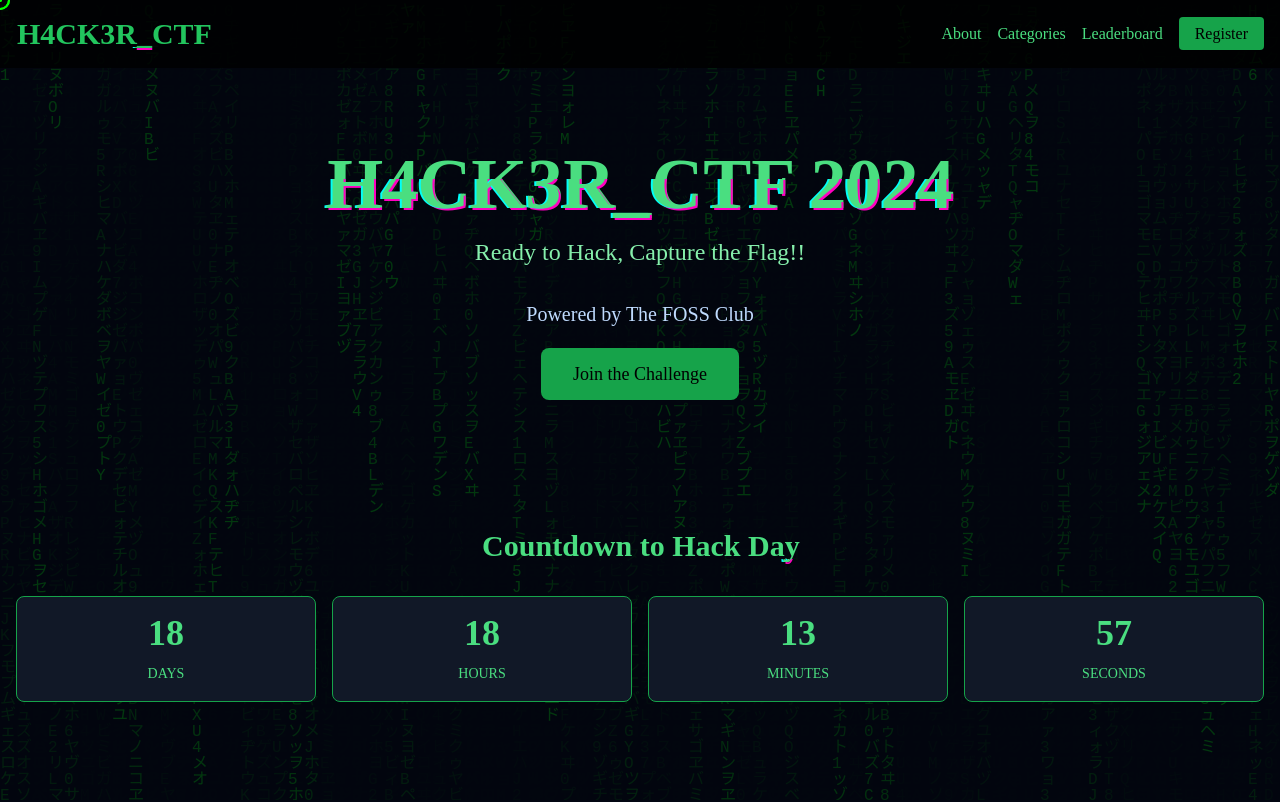
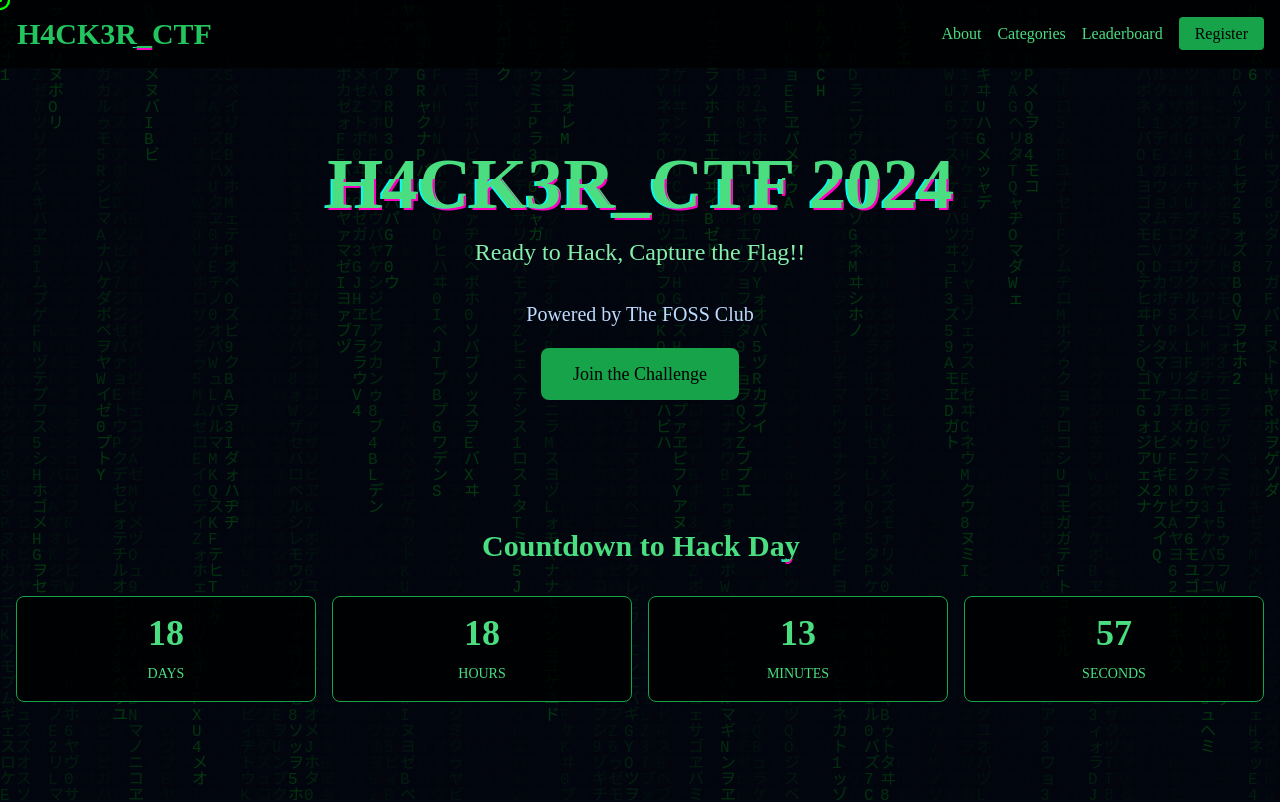
Before and after one commit to thefossclub/H4CK3R_CTF, a React (Create React App) app: page / in a window 1280 px wide. Shown: the top 802 px of the page. Built offline with nearby package versions, Linux system fonts and the light colour scheme.

Commit message:
Background color changed from grey to black

```diff
--- a/src/App.tsx
+++ b/src/App.tsx
@@ -192,7 +192,7 @@ function EnhancedCTFEventSite() {
               {Object.entries(timeLeft).map(([unit, value]) => (
                 <div
                   key={unit}
-                  className="bg-gray-900 p-4 rounded-lg border border-green-600"
+                  className="bg-black bg-opacity-80 p-4 rounded-lg border border-green-600"
                 >
                   <span className="text-3xl md:text-4xl font-bold block mb-2">
                     {value}
```
